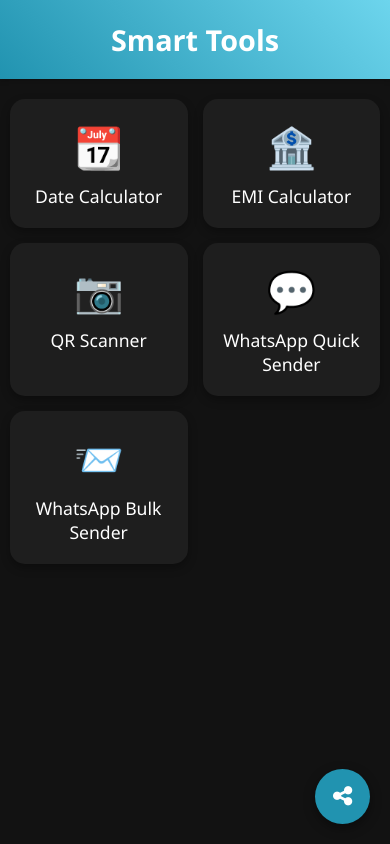
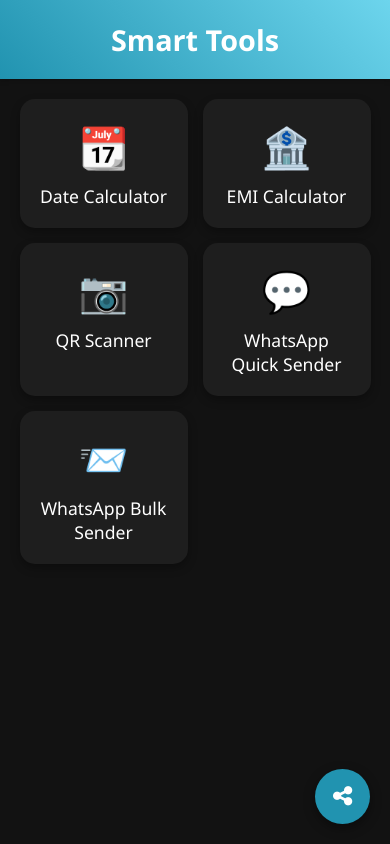
Before and after one commit to Selbindotin/Tools, a plain HTML site: page index.html in a window 390 px wide. Drawn offline with Linux system fonts and the light colour scheme.

Commit message:
Update index.html

```diff
--- a/index.html
+++ b/index.html
@@ -37,7 +37,7 @@
 
   <!-- Open Graph -->
   <meta property="og:title" content="Smart Tools - Free Online Utilities" />
-  <meta property="og:description" content="Explore a collection of helpful tools like calculators, QR scanners, and WhatsApp senders. Free and mobile-friendly!" />
+  <meta property="og:description" content="Explore a collection of helpful tools like EMI, Date calculators, QR scanners, and WhatsApp Bulk senders. Free and mobile-friendly!" />
   <meta property="og:url" content="https://tools.selbin.in" />
   <meta property="og:type" content="website" />
   <meta property="og:image" content="https://tools.selbin.in/preview-image.png" />
@@ -78,7 +78,7 @@
       grid-template-columns: repeat(auto-fit, minmax(150px, 1fr));
       gap: 15px;
       padding: 20px;
-      width: 95%;
+      width: 90%;
       max-width: 800px;
     }
 
```
